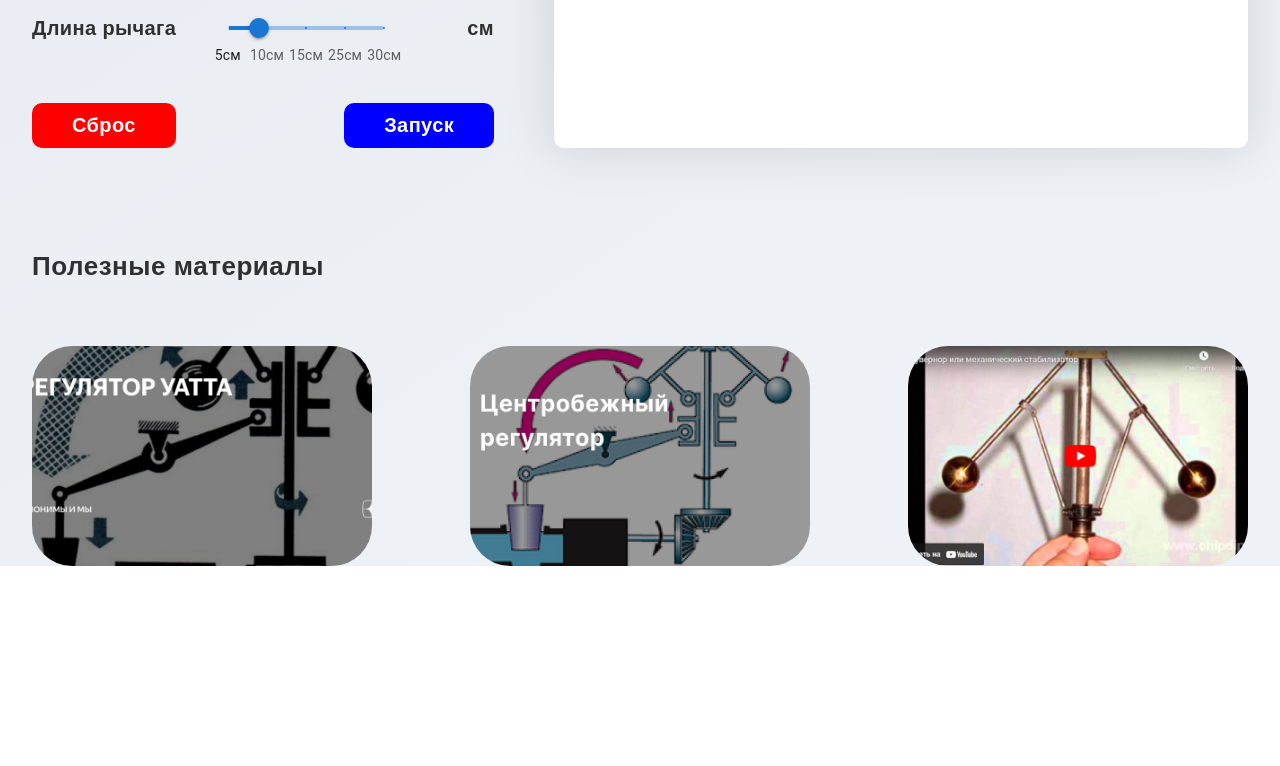
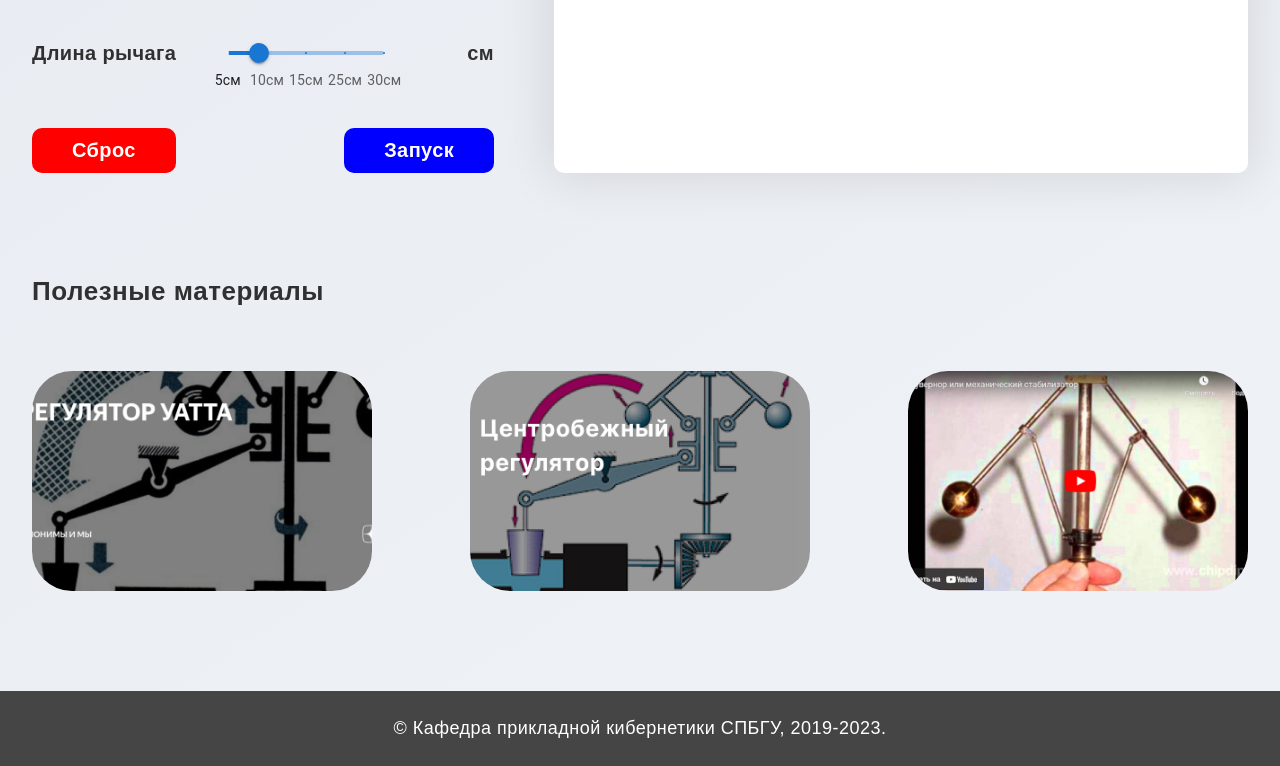
Before and after one commit to ZakirovRifkat/OnlinePlatform, a React (Vite) app: page / in a window 1280 px wide. Shown: the part 1387-2153 px from the top of the page. Before the commit the page ends 1953 px from the top, so only its background shows below. Built offline with nearby package versions, Linux system fonts and the light colour scheme.

Commit message:
add:footer

```diff
--- a/src/App.tsx
+++ b/src/App.tsx
@@ -4,6 +4,7 @@ import { Header } from "./components/Header";
 import { Info } from "./components/Info";
 import { ModelStand } from "./components/ModelStand";
 import { ExtraLinks } from "./components/ExtraLinks";
+import { Footer } from "./components/Footer";
 
 function App() {
     return (
@@ -12,6 +13,7 @@ function App() {
             <Info />
             <ModelStand />
             <ExtraLinks />
+            <Footer />
         </AppContainer>
     );
 }
--- /dev/null
+++ b/src/components/Footer.tsx
@@ -0,0 +1,25 @@
+import { styled } from "styled-components";
+
+export const Footer = () => {
+    return (
+        <Container>
+            © Кафедра прикладной кибернетики СПБГУ, 2019-2023.
+        </Container>
+    );
+};
+const Container = styled.div`
+    width: 100%;
+    background: #454545;
+    padding: 24px;
+    display: flex;
+    align-items: center;
+    justify-content: center;
+    color: #fff;
+
+    text-align: center;
+    font-size: 18px;
+    font-style: normal;
+    font-weight: 500;
+    line-height: 150%;
+    letter-spacing: 0.48px;
+`;
--- a/src/components/Info.tsx
+++ b/src/components/Info.tsx
@@ -54,7 +54,7 @@ const Title = styled.div`
 const InformationContainer = styled.div`
     display: flex;
     flex-direction: row;
-    margin-top: 55px;
+    margin-top: 80px;
     gap: 12vw;
 `;
 const InformationContent = styled.div`
```
